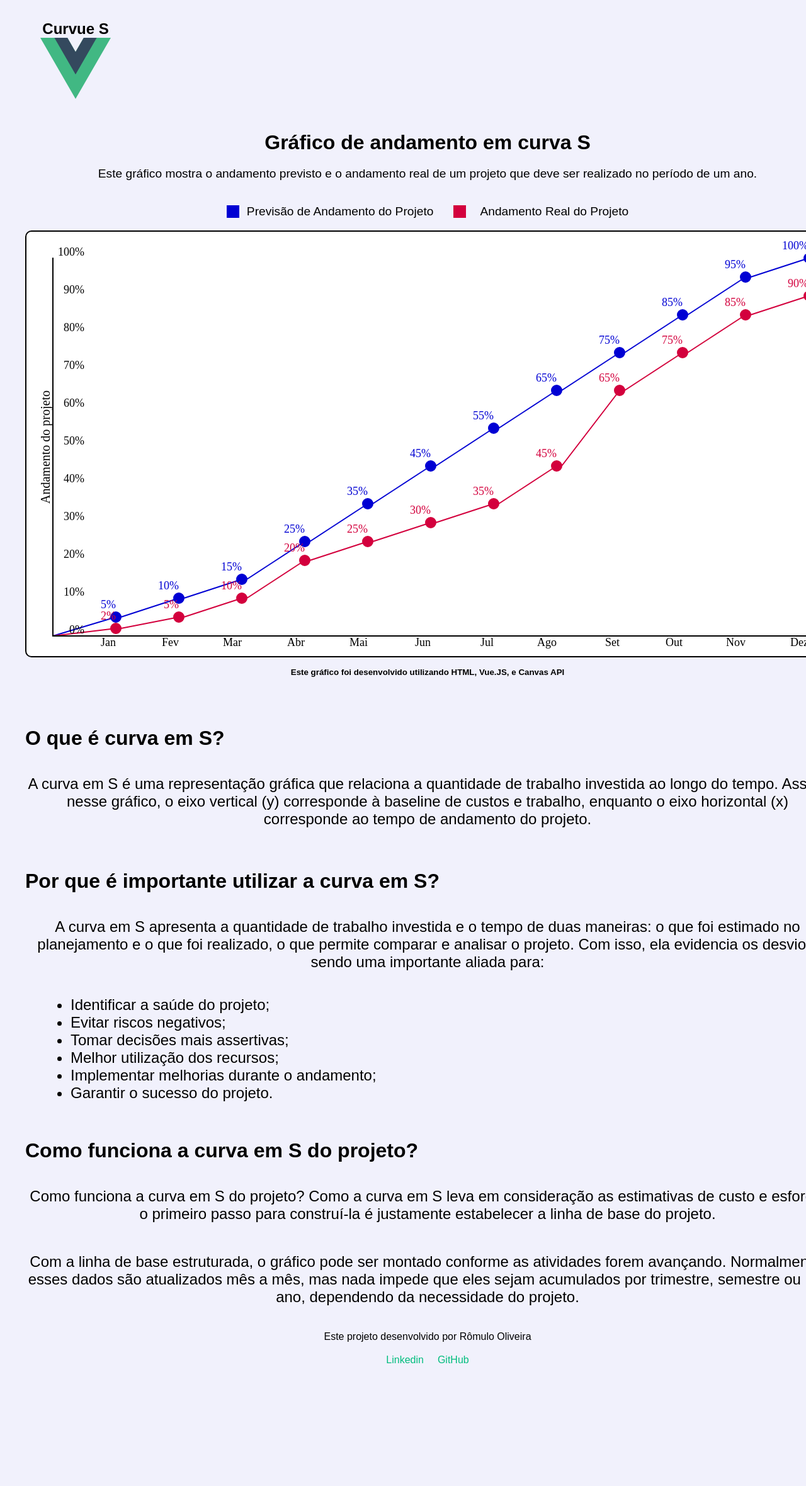
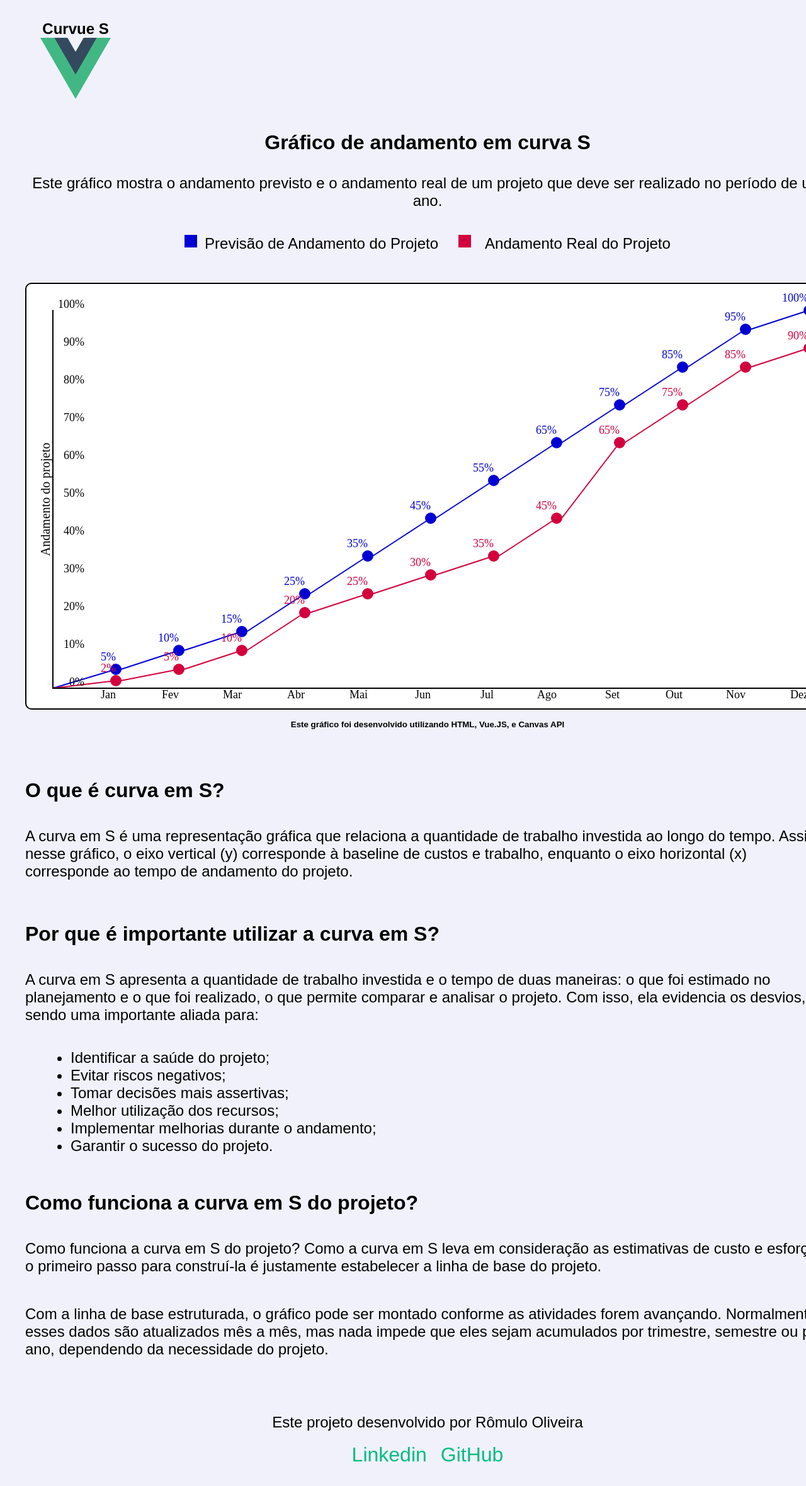
Before and after one commit to RomuloOliveira94/curvue-s, a Vue app: page / in a window 1280 px wide. Shown: the top 2360 px of the page at 63% size. Built offline with nearby package versions, Linux system fonts and the light colour scheme.

Commit message:
#adjustments on footer

```diff
--- a/src/App.vue
+++ b/src/App.vue
@@ -42,10 +42,16 @@
     padding: 2rem 0;
   }
 
+  p {
+    text-align: center;
+    font-size: 1.5rem;
+    margin-bottom: 1rem;
+  }
+
   h1 {
     text-align: center;
     font-size: 2rem;
-    margin-bottom: 1rem;
+    margin-bottom: 2rem;
   }
 
   .logo {
@@ -63,12 +69,14 @@
     display: flex;
     align-items: center;
     margin-right: 2rem;
+    margin-bottom: 2rem;
     gap: 12px;
   }
 
   .red-section {
     display: flex;
     align-items: center;
+    margin-bottom: 2rem;
     gap: 12px;
   }
 
--- a/src/assets/main.css
+++ b/src/assets/main.css
@@ -9,11 +9,11 @@ body {
   padding: 2rem;
   font-weight: normal;
   font-family: sans-serif;
-  margin-bottom: 300px;
+  margin-bottom: 100px;
 }
+
 p {
   font-size: 1.2rem;
-  text-align: center;
 }
 
 a,
--- a/src/components/Footer.vue
+++ b/src/components/Footer.vue
@@ -11,16 +11,24 @@
 </template>
 
 <style scoped>
+
+  div {
+    text-align: center;
+    margin-top: 4rem;
+  }
+
   nav {
     display: flex;
     gap: 1rem;
     justify-content: center;
     margin-top: 1rem;
+    font-size: 2rem;
   }
 
   span {
     display: block;
     text-align: center;
     margin-top: 1rem;
+    font-size: 1.5rem;
   }
 </style>
```
